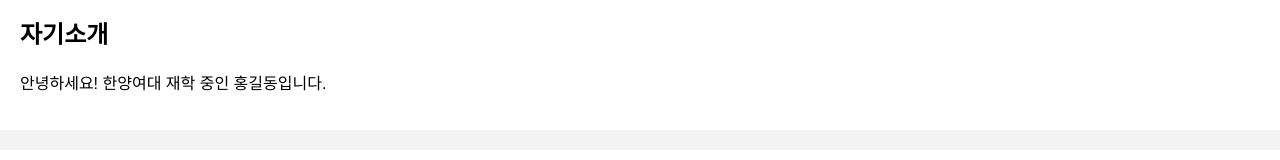
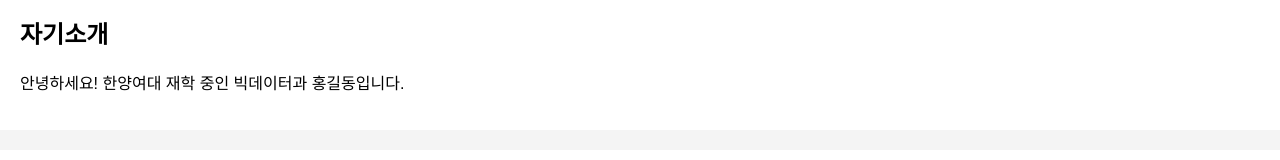
Before and after one commit to 0509031103/-0509031103-portolio-website, a plain HTML site: page index.html in a window 1280 px wide. Shown: the part 198-358 px from the top of the page. Drawn offline with Linux system fonts and the light colour scheme.

Commit message:
Update index.html

```diff
--- a/index.html
+++ b/index.html
@@ -18,7 +18,7 @@
 
   <section id="about">
     <h2>자기소개</h2>
-    <p>안녕하세요! 한양여대 재학 중인 홍길동입니다.</p>
+    <p>안녕하세요! 한양여대 재학 중인 빅데이터과 홍길동입니다.</p>
   </section>
 
   <section id="skills">
```
